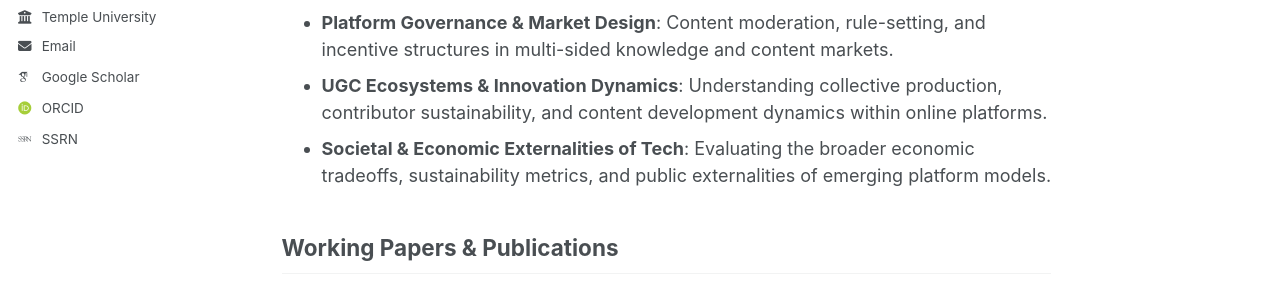
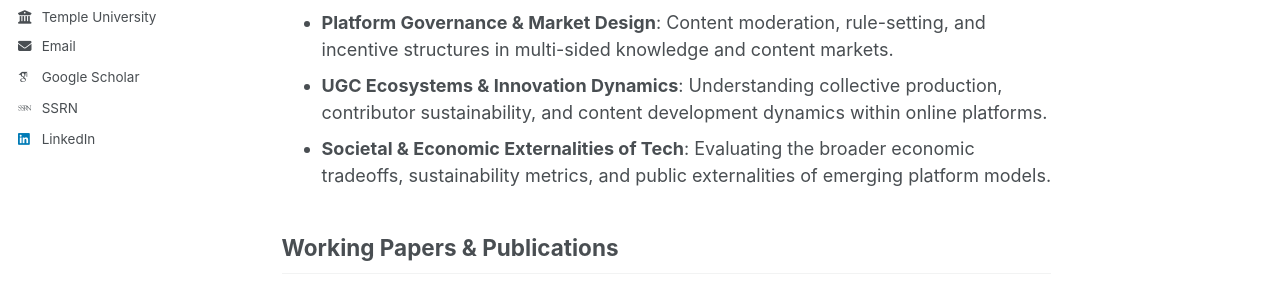
Before and after one commit to xiaoxiaowang-oss/xiaoxiaowang-oss.github.io, a Jekyll site: the page built from _pages/about.md, in a window 1280 px wide. Shown: the part 398-689 px from the top of the page. Built offline with Jekyll 4.4.1, drawn with Linux system fonts in a browser that asks for light colours; some web fonts are replaced; a script bundle is joined from its source files by our own code; library files that are not in the unit come from our copies.

Commit message:
Update _config.yml

```diff
--- a/_config.yml
+++ b/_config.yml
@@ -31,7 +31,7 @@
   email            : "xiaoxiao.wang@temple.edu" # 替换为你的真实学术邮箱
   # Academic websites
   googlescholar    : "https://scholar.google.com/citations?user=Ee3dEbsAAAAJ"
-  orcid            : "https://orcid.org/yourorcidurl"
+  linkedin         : "https://www.linkedin.com/in/xiaoxiao-wang-065b5a254"
   ssrn             : "https://papers.ssrn.com/sol3/cf_dev/AbsByAuth.cfm?per_id=5054858"
 
 
```
